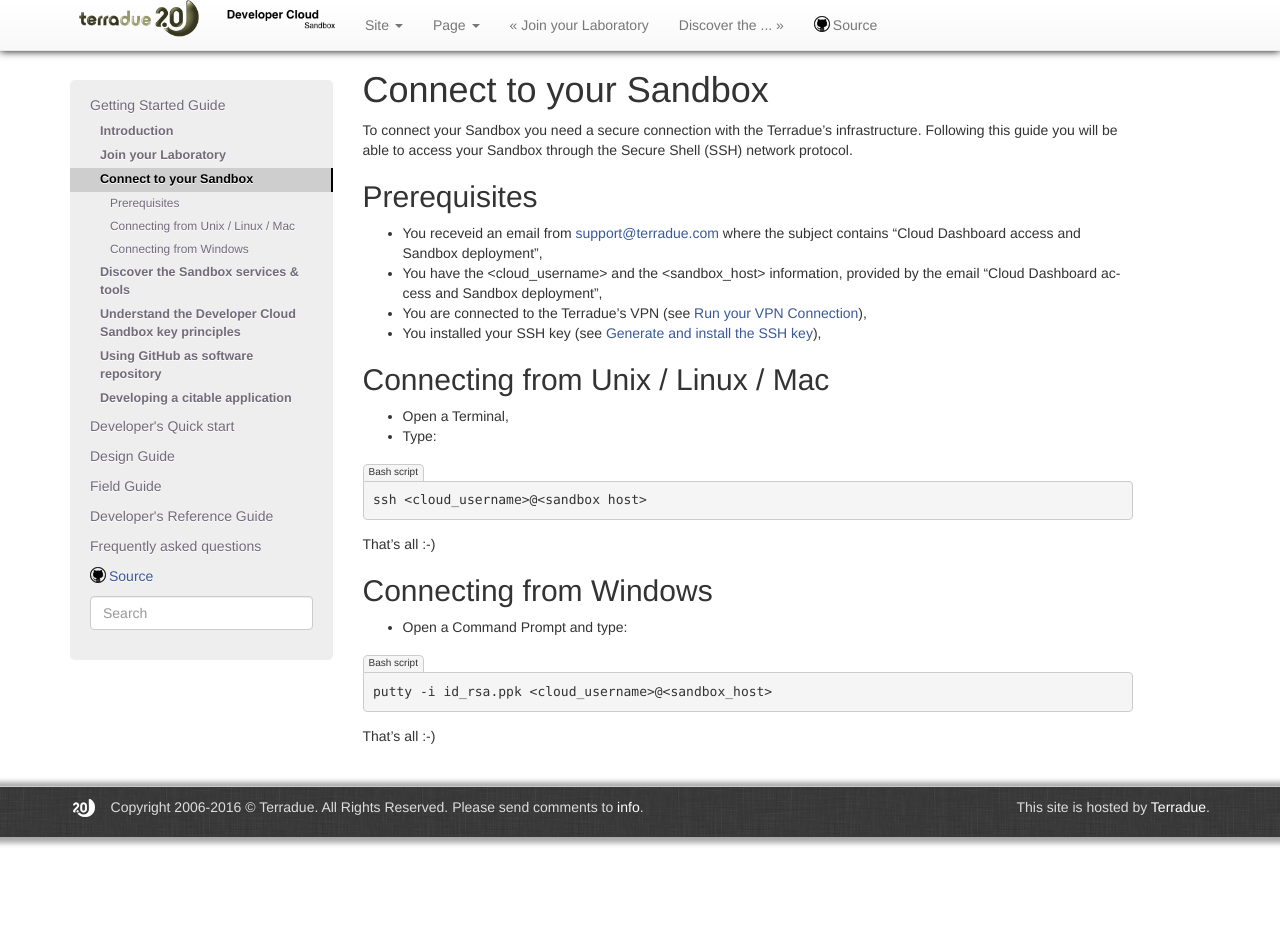
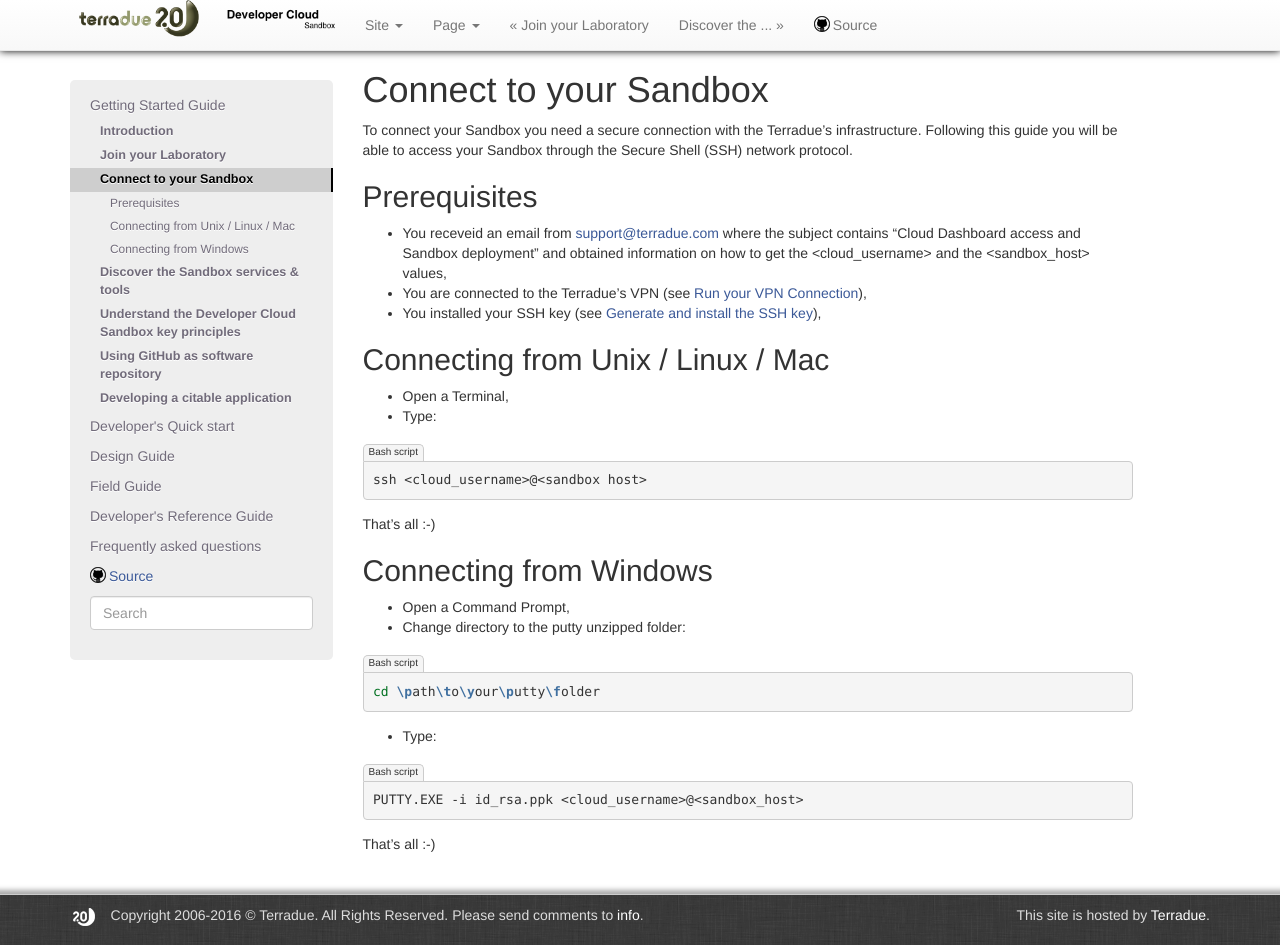
Before and after one commit to Terradue/doc-developer-sandbox, a Sphinx documentation site: the page built from source/start/sandbox.rst, in a window 1280 px wide and 945 px high. Built offline with Sphinx 7.4.7, drawn with Linux system fonts in a browser that asks for light colours; pages that are not in the unit, such as notebooks, are missing from menus.

Commit message:
Updated procedure on RSA key

```diff
--- a/source/start/sandbox.rst
+++ b/source/start/sandbox.rst
@@ -8,8 +8,7 @@
 Prerequisites
 -------------
 
-- You receveid an email from support@terradue.com where the subject contains "Cloud Dashboard access and Sandbox deployment",
-- You have the <cloud_username> and the <sandbox_host> information, provided by the email "Cloud Dashboard access and Sandbox deployment",
+- You receveid an email from support@terradue.com where the subject contains "Cloud Dashboard access and Sandbox deployment" and obtained information on how to get the <cloud_username> and the <sandbox_host> values,
 - You are connected to the Terradue's VPN (see :ref:`run-your-vpn-connection`),
 - You installed your SSH key (see :ref:`install-ssh-key`),
 
@@ -33,10 +32,18 @@
 Connecting from Windows
 ------------------------
 
-- Open a Command Prompt and type:
+- Open a Command Prompt,
+
+- Change directory to the putty unzipped folder:
 
 .. code-block:: bash
 
-  putty -i id_rsa.ppk <cloud_username>@<sandbox_host>
+  cd \path\to\your\putty\folder
+
+- Type:
+
+.. code-block:: bash
+
+  PUTTY.EXE -i id_rsa.ppk <cloud_username>@<sandbox_host>
 
 That's all :-)
```
Also changed, not shown: source/start/laboratory/index.rst (+4 -5 lines).
